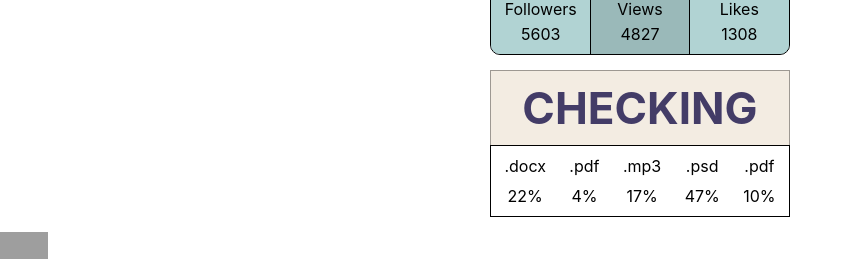
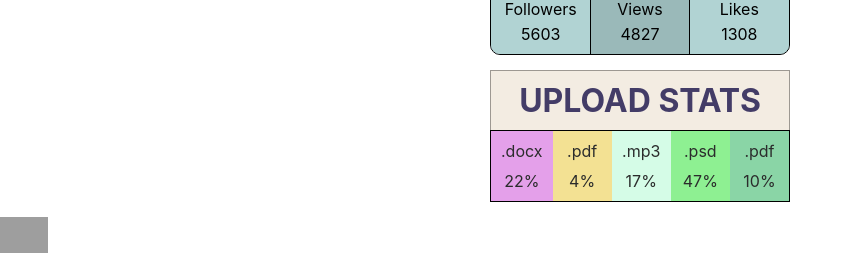
Before and after one commit to mattmalicki/goit-react-hw-01-components, a React (Create React App) app: page / in a window 1280 px wide. Shown: the part 358-617 px from the top of the page, without its empty margins (0-853 px from the left). Built offline with nearby package versions, Linux system fonts and the light colour scheme; grey boxes are pictures that could not be loaded.

Commit message:
random color, styles for Stats

```diff
--- a/src/components/StatisticsList.jsx
+++ b/src/components/StatisticsList.jsx
@@ -1,9 +1,10 @@
 import PropTypes from 'prop-types';
+import randomColor from '../js/randomColor';
 import css from '../css/Statistics.module.css';
 
 export function StatisticsList({ label, percentage }) {
   return (
-    <li className={css.item}>
+    <li className={css.item} style={{ backgroundColor: randomColor() }}>
       <span className={css.label}>{label}</span>
       <span className={css.percentage}>{percentage}%</span>
     </li>
--- a/src/css/Statistics.module.css
+++ b/src/css/Statistics.module.css
@@ -5,7 +5,7 @@
 }
 
 .title {
-  font-size: 44px;
+  font-size: 32px;
   padding: 10px;
   background-color: rgb(243, 236, 226);
   color: rgb(67, 60, 103);
@@ -17,12 +17,13 @@
 .statList {
   display: flex;
   flex-wrap: nowrap;
-  justify-content: space-evenly;
+  justify-content: center;
   align-items: center;
   border: 1px solid black;
 }
 
 .item {
+  width: calc(100% / 4);
   display: flex;
   flex-direction: column;
   flex-wrap: nowrap;
@@ -31,9 +32,9 @@
 }
 
 .label {
-  /*  */
+  color: #2b2c2c;
 }
 
 .percentage {
-  /*  */
+  color: #2b2c2c;
 }
--- a/src/index.js
+++ b/src/index.js
@@ -21,7 +21,7 @@ ReactDOM.createRoot(document.getElementById('root')).render(
       views={user.stats.views}
       likes={user.stats.likes}
     />
-    <Statistics title="Checking" stats={stats} />
+    <Statistics title="upload stats" stats={stats} />
     <FriendList friends={friends} />
     <TransactionHistory items={transactions} />
   </React.StrictMode>
--- /dev/null
+++ b/src/js/randomColor.js
@@ -0,0 +1,5 @@
+export default function getRandomHexColor() {
+  return `#${Math.floor(Math.random() * 16777215)
+    .toString(16)
+    .padStart(6, 0)}80`;
+}
```
